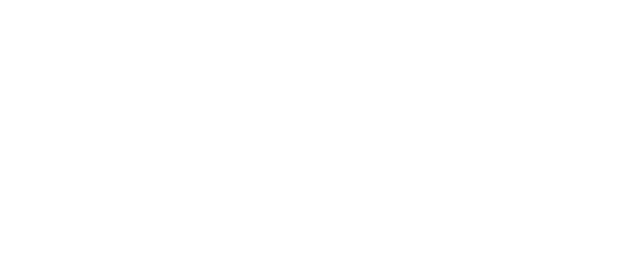
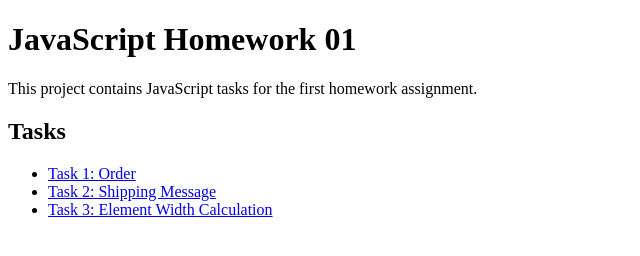
Before and after one commit to Serhii-Zviahin/goit-js-hw-01, a plain HTML site: page index.html in a window 1280 px wide. Shown: the whole page, without its empty margins (0-640 px from the left). Drawn offline with Linux system fonts and the light colour scheme.

Commit message:
add JavaScript homework tasks and scripts to index.html

```diff
--- a/index.html
+++ b/index.html
@@ -8,6 +8,20 @@
 </head>
 
 <body>
+    <h1>JavaScript Homework 01</h1>
+    <p>This project contains JavaScript tasks for the first homework assignment.</p>
+
+    <h2>Tasks</h2>
+    <ul>
+        <li><a href="./js/task-1.js">Task 1: Order</a></li>
+        <li><a href="./js/task-2.js">Task 2: Shipping Message</a></li>
+        <li><a href="./js/task-3.js">Task 3: Element Width Calculation</a></li>
+    </ul>
+
+    <!-- Include your scripts here -->
+    <script src="./js/task-1.js"></script>
+    <script src="./js/task-2.js"></script>
+    <script src="./js/task-3.js"></script>
 
 </body>
 
```
